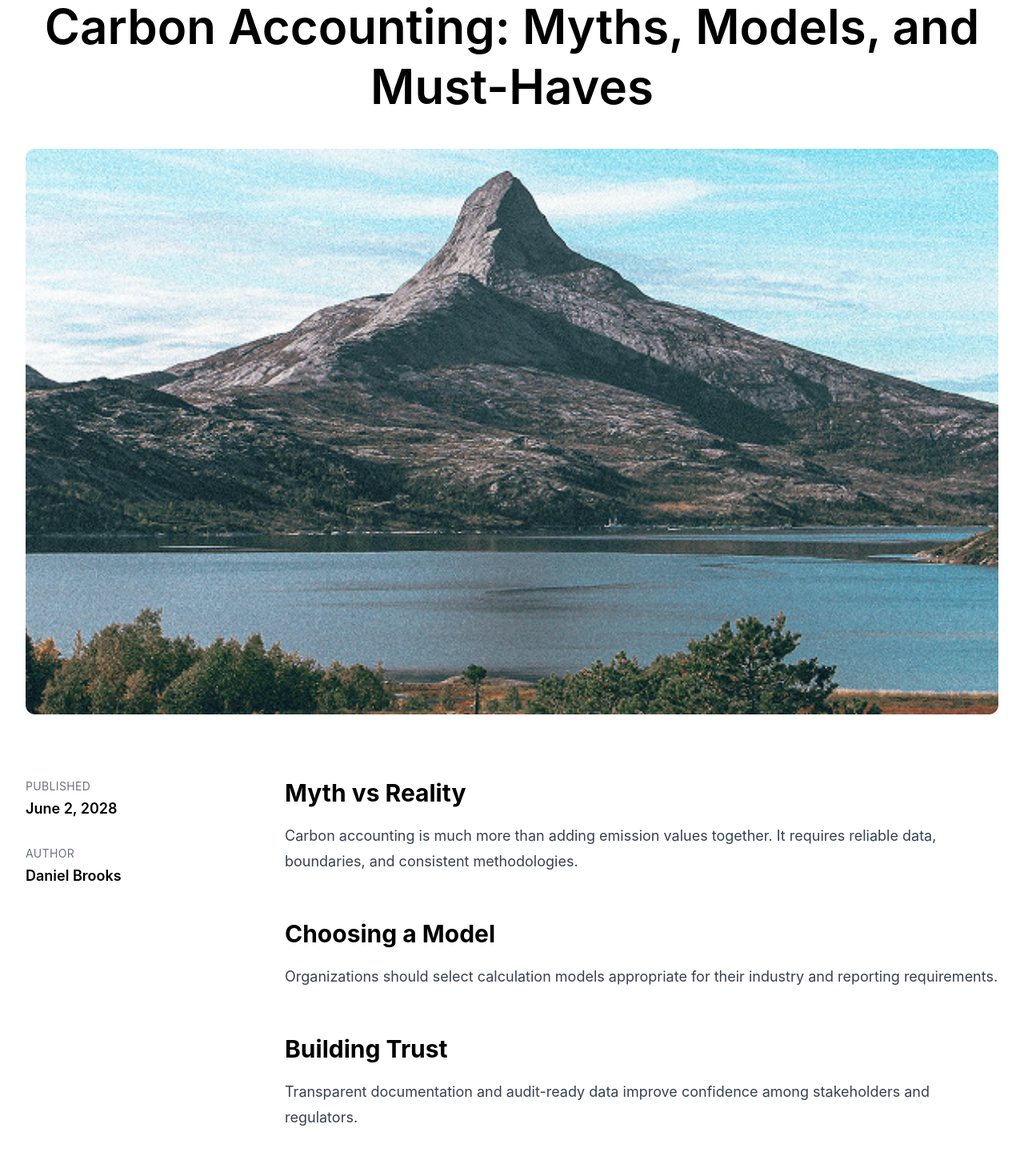
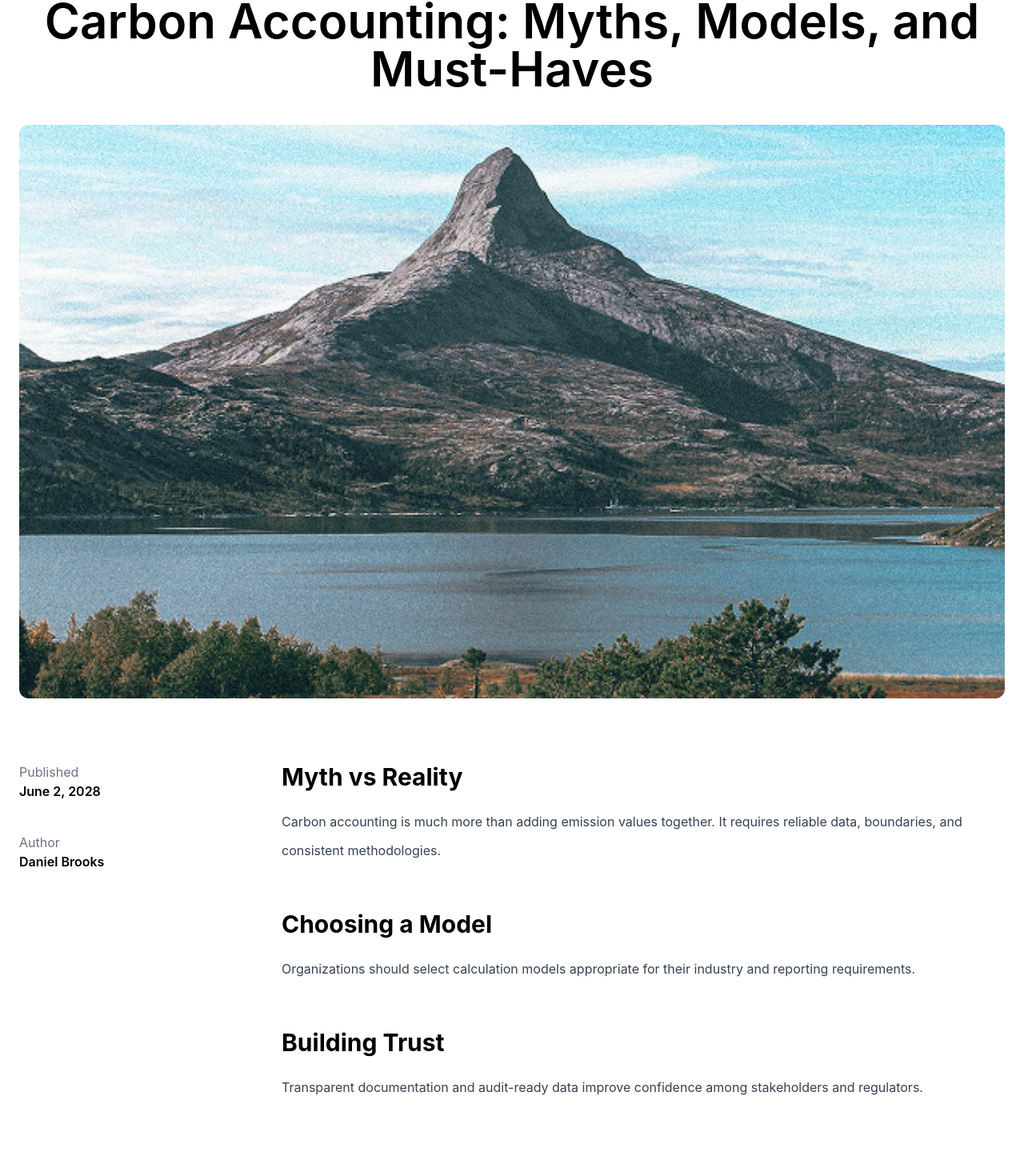
Before and after one commit to basilabbas-dev/aetherfield, a Next.js app: page /Journal/carbon-accounting-myths-models-and-must-haves in a window 1280 px wide. Shown: the part 68-1538 px from the top of the page at 80% size. Built offline with nearby package versions, Linux system fonts and the light colour scheme.

Commit message:
change in page.js

```diff
--- a/src/app/Journal/[slug]/page.js
+++ b/src/app/Journal/[slug]/page.js
@@ -1,100 +1,9 @@
-// import blogs from "../data";
-// import Image from "next/image";
-// import { notFound } from "next/navigation";
-
-// export default async function BlogPage({ params }) {
-
-//   const { slug } = await params;
-
-//   const blog = blogs.find((item) => item.slug === slug);
-
-//   if (!blog) {
-//     notFound();
-//   }
-
-//   return (
-
-//     <main className="max-w-7xl mx-auto py-16 px-6">
-
-//       <h1 className="text-6xl font-semibold text-center mb-10">
-
-//         {blog.title}
-
-//       </h1>
-
-//       <Image
-//         src={blog.image}
-//         alt={blog.title}
-//         className="w-full rounded-xl"
-//       />
-
-//       <div className="grid grid-cols-12 gap-20 mt-20">
-
-//         <aside className="col-span-3">
-
-//           <p className="text-gray-500">
-//             Published
-//           </p>
-
-//           <h4 className="font-semibold">
-//             {blog.published}
-//           </h4>
-
-//           <div className="mt-10">
-
-//             <p className="text-gray-500">
-//               Author
-//             </p>
-
-//             <h4 className="font-semibold">
-//               {blog.author}
-//             </h4>
-
-//           </div>
-
-//         </aside>
-
-//         <article className="col-span-9">
-
-//           {blog.sections.map((section, index) => (
-
-//             <div
-//               key={index}
-//               className="mb-14"
-//             >
-
-//               <h2 className="text-3xl font-bold mb-5">
-
-//                 {section.heading}
-
-//               </h2>
-
-//               <p className="leading-9 text-gray-700">
-
-//                 {section.body}
-
-//               </p>
-
-//             </div>
-
-//           ))}
-
-//         </article>
-
-//       </div>
-
-//     </main>
-
-//   );
-
-// }
-
-
 import blogs from "../data";
 import Image from "next/image";
 import { notFound } from "next/navigation";
 
 export default async function BlogPage({ params }) {
+
   const { slug } = await params;
 
   const blog = blogs.find((item) => item.slug === slug);
@@ -104,71 +13,66 @@ export default async function BlogPage({ params }) {
   }
 
   return (
-    <main className="max-w-7xl mx-auto px-4 sm:px-6 lg:px-8 py-10 lg:py-16">
 
-      {/* Title */}
-      <h1 className="text-3xl sm:text-4xl md:text-5xl lg:text-6xl font-semibold text-center leading-tight mb-8 lg:mb-10">
+    <main className="max-w-7xl mx-auto py-16 px-6">
+
+      <h1 className="text-6xl font-semibold text-center mb-10">
+
         {blog.title}
+
       </h1>
 
-      {/* Banner Image */}
       <Image
         src={blog.image}
         alt={blog.title}
-        width={1400}
-        height={800}
-        className="w-full h-auto rounded-xl object-cover"
-        priority
+        className="w-full rounded-xl"
       />
 
-      {/* Content */}
-      <div className="grid grid-cols-1 lg:grid-cols-12 gap-10 lg:gap-20 mt-10 lg:mt-20">
+      <div className="grid grid-cols-12 gap-20 mt-20">
 
-        {/* Sidebar */}
-        <aside className="lg:col-span-3 lg:sticky lg:top-24 h-fit">
+        <aside className="col-span-3">
 
-          <div className="border-b lg:border-b-0 pb-6 lg:pb-0">
-
-            <p className="text-gray-500 text-sm uppercase tracking-wide">
+          <p className="text-gray-500">
             Published
           </p>
 
-            <h4 className="font-semibold text-lg mt-1">
+          <h4 className="font-semibold">
             {blog.published}
           </h4>
 
-            <div className="mt-8">
+          <div className="mt-10">
 
-              <p className="text-gray-500 text-sm uppercase tracking-wide">
+            <p className="text-gray-500">
               Author
             </p>
 
-              <h4 className="font-semibold text-lg mt-1">
+            <h4 className="font-semibold">
               {blog.author}
             </h4>
 
           </div>
 
-          </div>
-
         </aside>
 
-        {/* Blog Content */}
-        <article className="lg:col-span-9">
+        <article className="col-span-9">
 
           {blog.sections.map((section, index) => (
 
             <div
               key={index}
-              className="mb-10 lg:mb-14"
+              className="mb-14"
             >
 
-              <h2 className="text-2xl md:text-3xl font-bold mb-4 lg:mb-5">
+              <h2 className="text-3xl font-bold mb-5">
+
                 {section.heading}
+
               </h2>
 
-              <p className="text-base md:text-lg leading-8 text-gray-700">
+              <p className="leading-9 text-gray-700">
+
                 {section.body}
+
               </p>
 
             </div>
@@ -180,5 +84,7 @@ export default async function BlogPage({ params }) {
       </div>
 
     </main>
+
   );
+
 }
```
Lines whose indentation alone changed are shown as unchanged.
